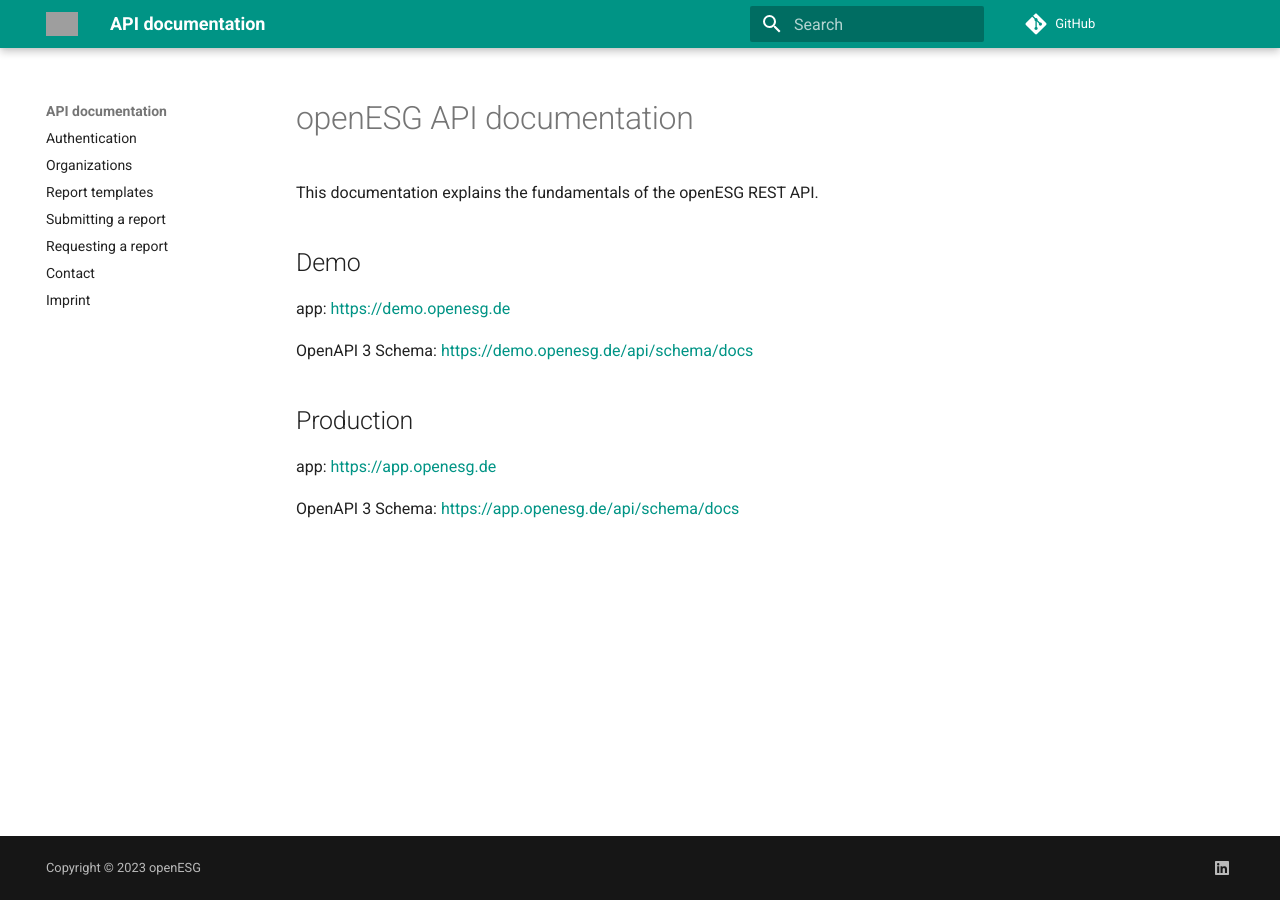
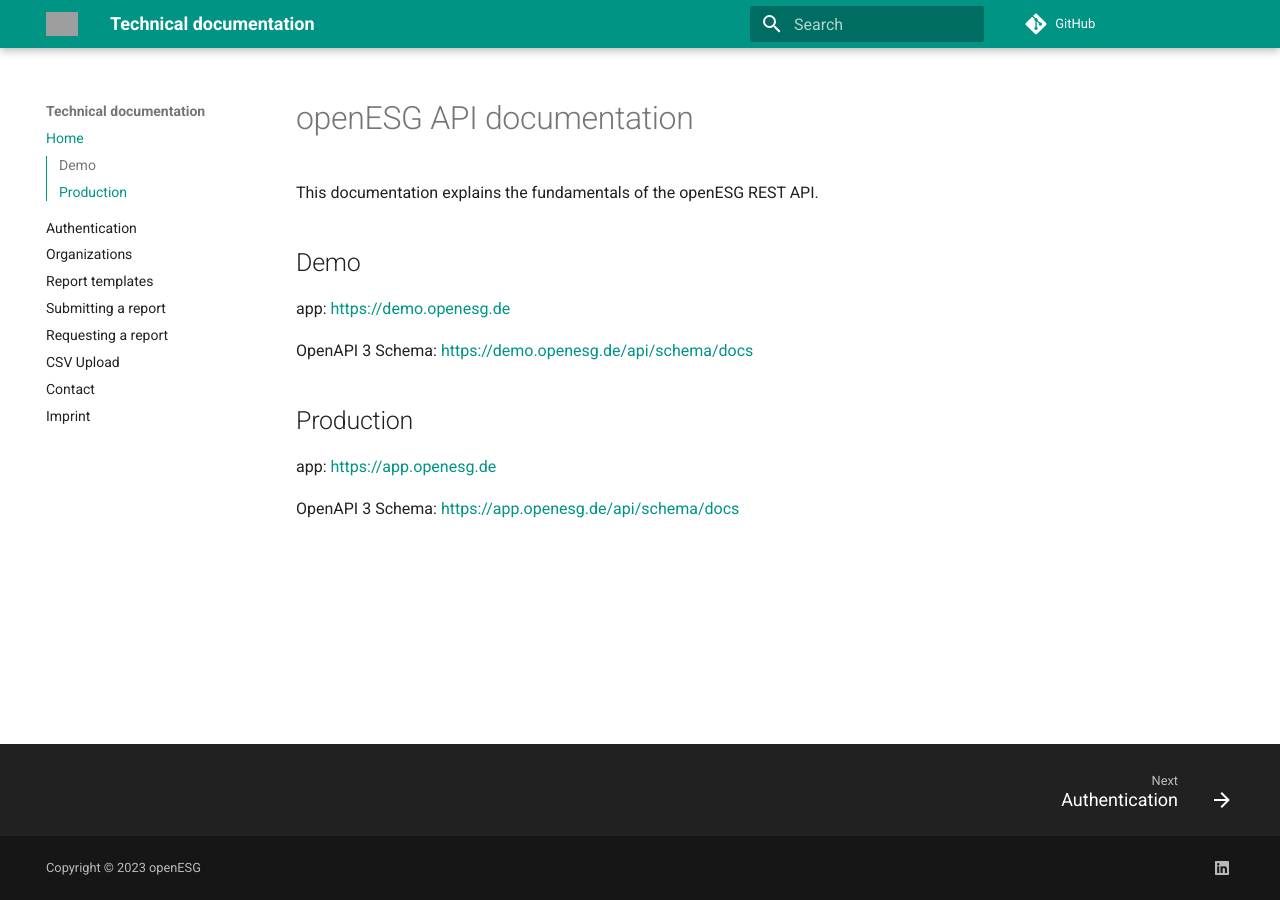
Before and after one commit to openESG-gmbh/documentation, an MkDocs documentation site: the page built from docs/index.md, in a window 1280 px wide. Built offline with MkDocs 1.6.1 and Material for MkDocs 9.7.7, drawn with Linux system fonts in a browser that asks for light colours; comment, search, counter and statistics services are not loaded; grey boxes are pictures that could not be loaded.

Commit message:
feat(csv-upload): add csv upload page

```diff
--- a/.pre-commit-config.yaml
+++ b/.pre-commit-config.yaml
@@ -6,9 +6,11 @@
       - id: end-of-file-fixer
       - id: trailing-whitespace
       - id: check-added-large-files
+      - id: check-merge-conflict
 
   - repo: https://github.com/igorshubovych/markdownlint-cli
     rev: v0.35.0
     hooks:
       - id: markdownlint
         files: ".md"
+        args: ["--fix"]
--- a/mkdocs.yml
+++ b/mkdocs.yml
@@ -1,16 +1,18 @@
-site_name: API documentation
+site_name: Technical documentation
 site_url: http://openesg-gmbh.github.io/documentation/
-site_description: openESG API Documentation
+site_description: openESG Technical Documentation
 site_author: openESG GmbH
 repo_url: https://github.com/openESG-gmbh/documentation
 copyright: Copyright &copy; 2023 openESG
 
 nav:
+  - Home: index.md
   - authentication.md
   - organizations.md
   - report-templates.md
   - submitting-a-report.md
   - requesting-a-report.md
+  - csv-upload.md
   - Contact: "https://openesg.de/contact/"
   - Imprint: "https://openesg.de/impressum/"
 
@@ -82,9 +84,6 @@
       smart_enable: all
   - pymdownx.caret
   - pymdownx.details
-  - pymdownx.emoji:
-      emoji_index: !!python/name:materialx.emoji.twemoji
-      emoji_generator: !!python/name:materialx.emoji.to_svg
   - pymdownx.highlight
   - pymdownx.inlinehilite
   - pymdownx.keys
```
Also changed, not shown: docs/csv-upload.md (added, +53 -0 lines), 4 other files.
